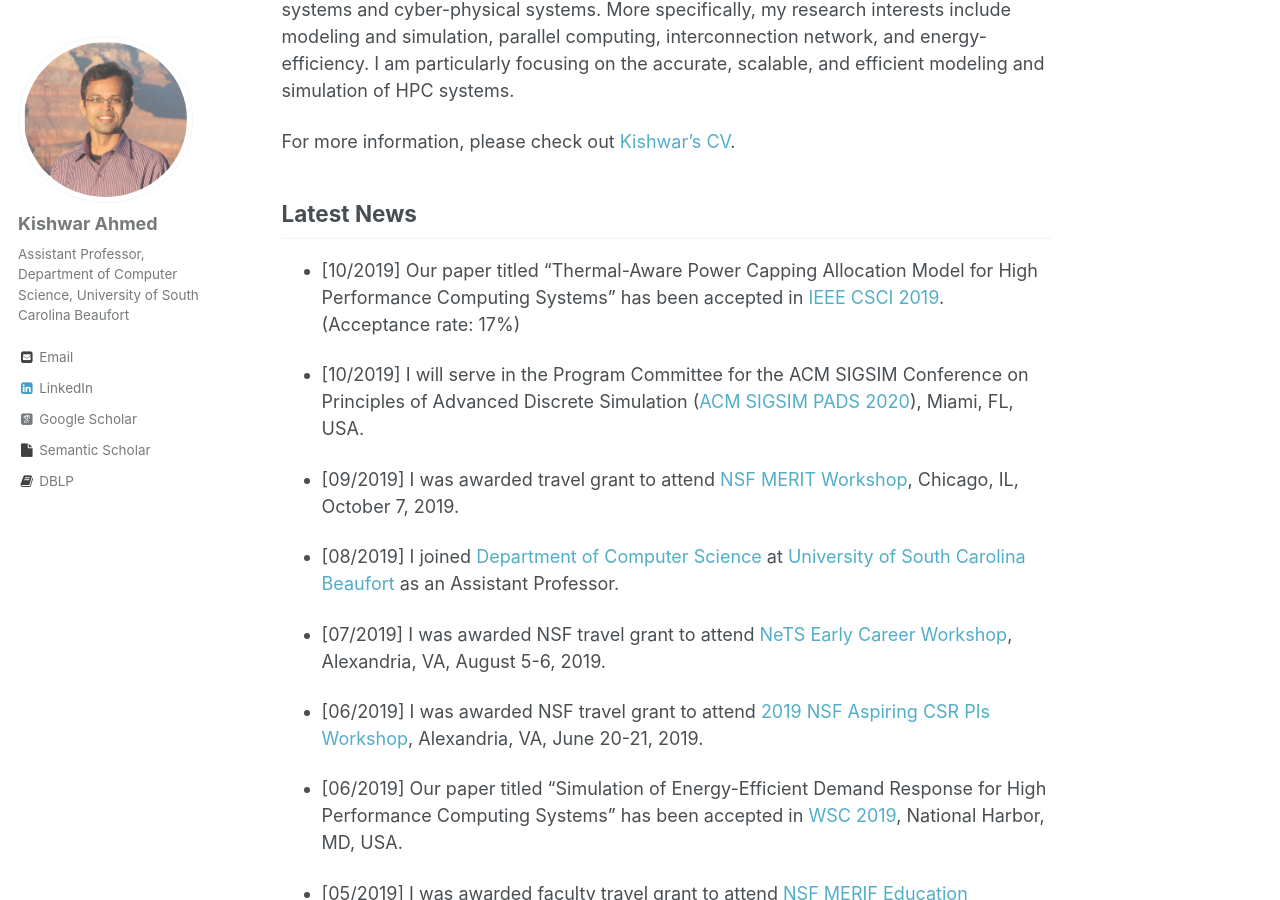
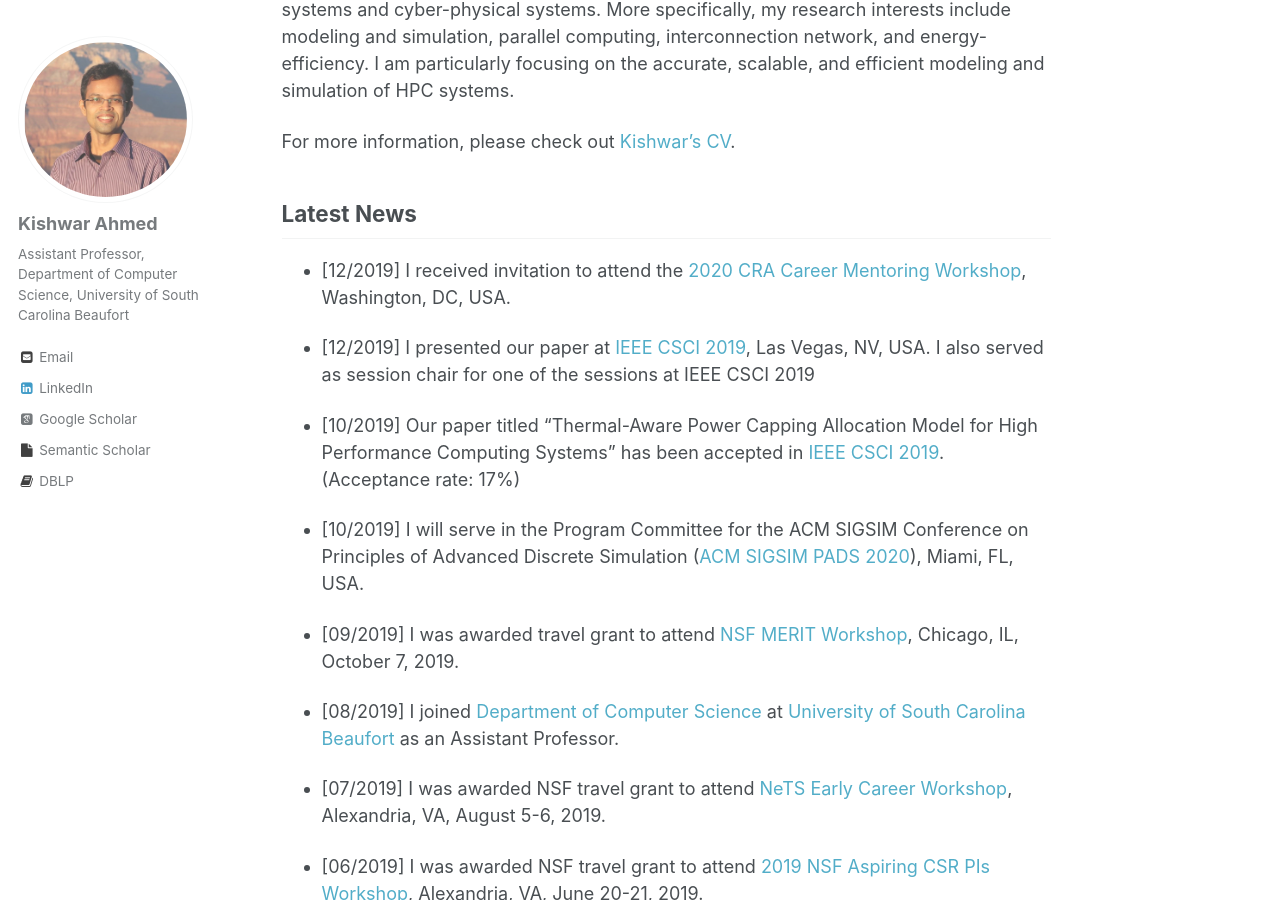
Before and after one commit to kishwarbd/kishwarbd.github.io, a Jekyll site: the page built from _pages/about.md, in a window 1280 px wide and 900 px high, scrolled down 388 px. Built offline with Jekyll 4.4.1, drawn with Linux system fonts in a browser that asks for light colours; some web fonts are replaced.

Commit message:
updated about.md

```diff
--- a/_pages/about.md
+++ b/_pages/about.md
@@ -22,6 +22,10 @@ computing (HPC) systems and cyber-physical systems. More specifically, my resear
 For more information, please check out [Kishwar’s CV](https://kishwarbd.github.io/files/kishwar-cv.pdf).
 
 ## Latest News
+
+* [12/2019] I received invitation to attend the [2020 CRA Career Mentoring Workshop](https://cra.org/events/2020-career-mentoring-workshop/), Washington, DC, USA.
+
+* [12/2019] I presented our paper at [IEEE CSCI 2019](https://americancse.org/events/csci2019), Las Vegas, NV, USA. I also served as session chair for one of the sessions at IEEE CSCI 2019
 
 * [10/2019] Our paper titled “Thermal-Aware Power Capping Allocation Model for High Performance Computing Systems” has been accepted in [IEEE CSCI 2019](https://americancse.org/events/csci2019). (Acceptance rate: 17%)
 
```
